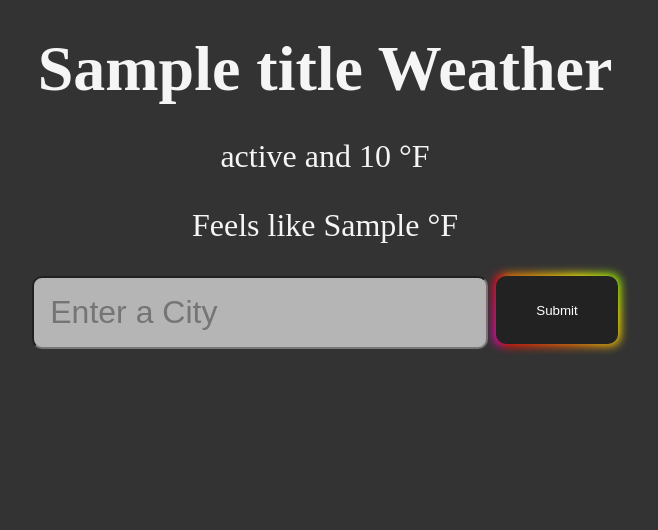
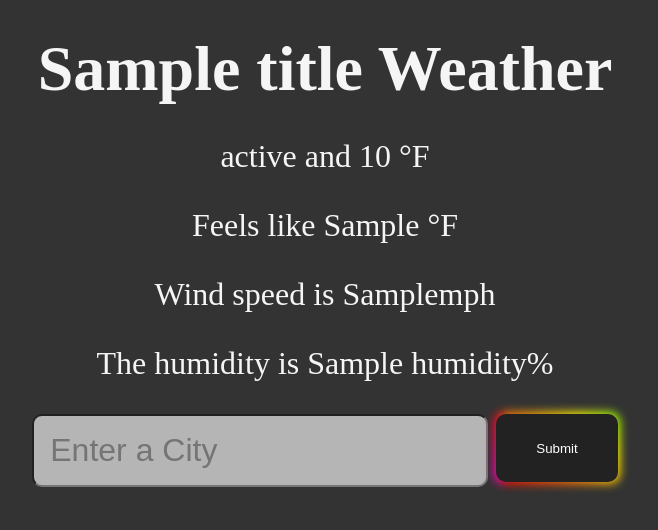
Before and after one commit to MuhammadK8/Modern-Weather, a Flask app: template templates/weather.html in a window 1280 px wide. Shown: the top 530 px of the page, without its empty margins (315-973 px from the left). Run offline with Flask 3, Linux system fonts and the light colour scheme; the template is opened without the code that fills it: most values are stand-ins (such as "Sample title", 1, 10 or a date in 2020).

Commit message:
Added additional statistics

```diff
--- a/server.py
+++ b/server.py
@@ -52,7 +52,9 @@ def get_weather():
                         title=weather_data["name"],
                         status=weather_data["weather"][0]["description"].capitalize(),
                         temp=f"{weather_data['main']['temp']:.1f}",
-                        feels_like=f"{weather_data['main']['feels_like']:.1f}"
+                        feels_like=f"{weather_data['main']['feels_like']:.1f}",
+                        humidity=weather_data["main"]["humidity"],
+                        wind_speed=f"{weather_data['wind']['speed']:.1f}"
                         )
 
 # The application entry point
--- a/templates/weather.html
+++ b/templates/weather.html
@@ -25,6 +25,10 @@
     <!-- A paragraph displaying the current weather status and temperature, using the 'status' and 'temp' variables. The &deg;F represents degrees Fahrenheit. -->
     <p> Feels like {{ feels_like }} &deg;F</p>
     <!-- Another paragraph showing the perceived temperature, with the value dynamically provided by the 'feels_like' variable. -->
+    <p> Wind speed is {{wind_speed}}mph</p>
+    <!-- Paragraph displaying the wind speed, with the value dynamically provided by the 'wind_speed' variable. The mph represents miles per hour. -->
+    <p> The humidity is {{humidity}}&percnt;</p>
+    <!-- A paragraph showing the humidity percentage, with the value dynamically provided by the 'humidity' variable. The &percnt; represents the percent symbol. -->
 
     <form action="/weather">
         <!-- A form that submits a GET request to the /weather route, allowing users to enter a different city for weather information. -->
```
